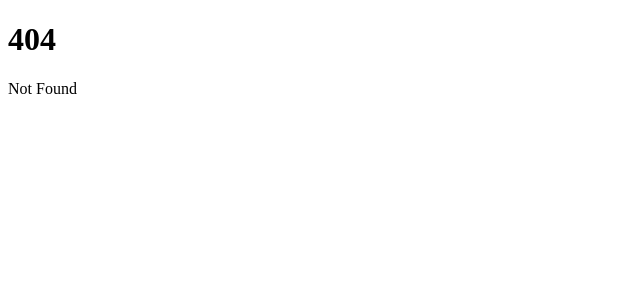
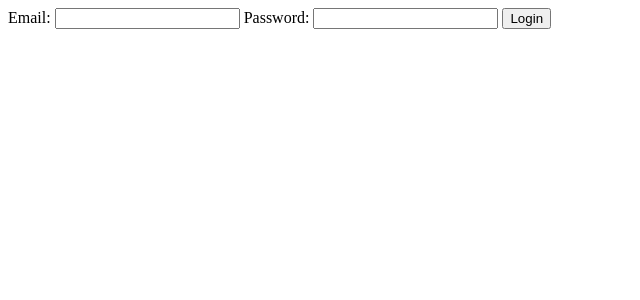
Before and after one commit to Rfluegel1/pocketbase-web-app-template, a SvelteKit app in the folder frontend/: page /login in a window 1280 px wide. Before the commit this address had no page. Shown: the top 300 px of the page, without its empty margins (0-640 px from the left). Built offline with nearby package versions, Linux system fonts and the light colour scheme.

Commit message:
add login route with forum

```diff
--- /dev/null
+++ b/frontend/src/routes/login/+page.svelte
@@ -0,0 +1,24 @@
+<script>
+    let email = '';
+    let password = '';
+
+    function handleSubmit() {
+        // Handle form submission
+    }
+</script>
+
+<style>
+    /* Add your styles here */
+</style>
+
+<main>
+    <form on:submit|preventDefault={handleSubmit}>
+        <label for="email">Email:</label>
+        <input type="email" id="email" bind:value={email} required>
+
+        <label for="password">Password:</label>
+        <input type="password" id="password" bind:value={password} required>
+
+        <button type="submit">Login</button>
+    </form>
+</main>
```
Also changed, not shown: frontend/tests/login.e2e.js (added, +21 -0 lines).
